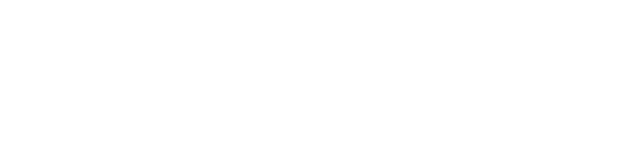
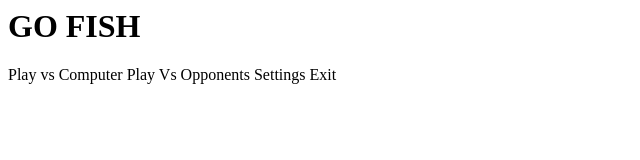
Before and after one commit to Ikran21/Project-1, a plain HTML site: page homaepage.html in a window 1280 px wide. Shown: the whole page, without its empty margins (0-640 px from the left). Drawn offline with Linux system fonts and the light colour scheme.

Commit message:
Adding Game Header and play options

```diff
--- a/homaepage.html
+++ b/homaepage.html
@@ -1 +1,23 @@
 <link href="styles.css" type="text/css" rel="stylesheet"/>
+
+<body>
+    <header>
+        <h1> GO FISH </h1>
+    </header>
+
+    <p1>
+        Play vs Computer
+    </p1>
+
+    <p2>
+        Play Vs Opponents
+    </p2>
+
+    <p3>
+        Settings
+    </p3>
+
+    <p4>
+        Exit
+    </p4>
+</body>
```
